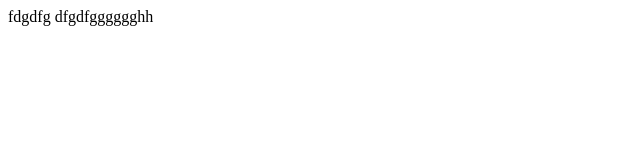
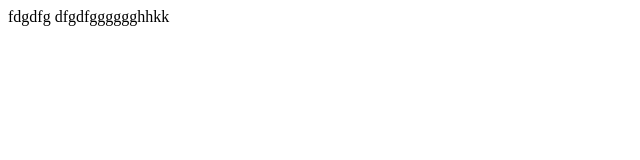
Before and after one commit to OsamaAnbari/Web-Learning, a plain HTML site: page index.html in a window 1280 px wide. Shown: the full height of the page, 0-640 px from the left. Drawn offline with Linux system fonts and the light colour scheme.

Commit message:
[commit message]

```diff
--- a/index.html
+++ b/index.html
@@ -3,6 +3,6 @@
         fdgdfg
     </head>
     <body>
-        dfgdfgggggghh
+        dfgdfgggggghhkk
     </body>
 </html>
```
